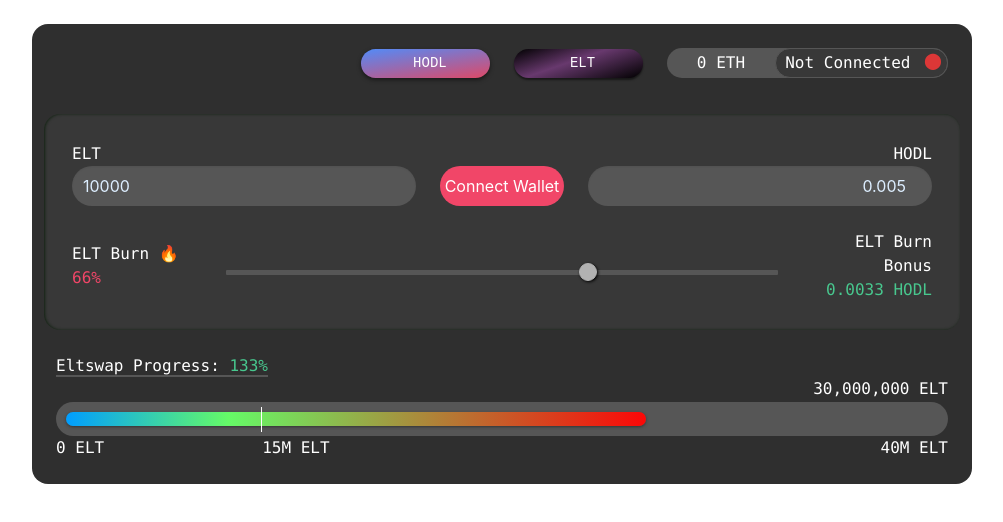
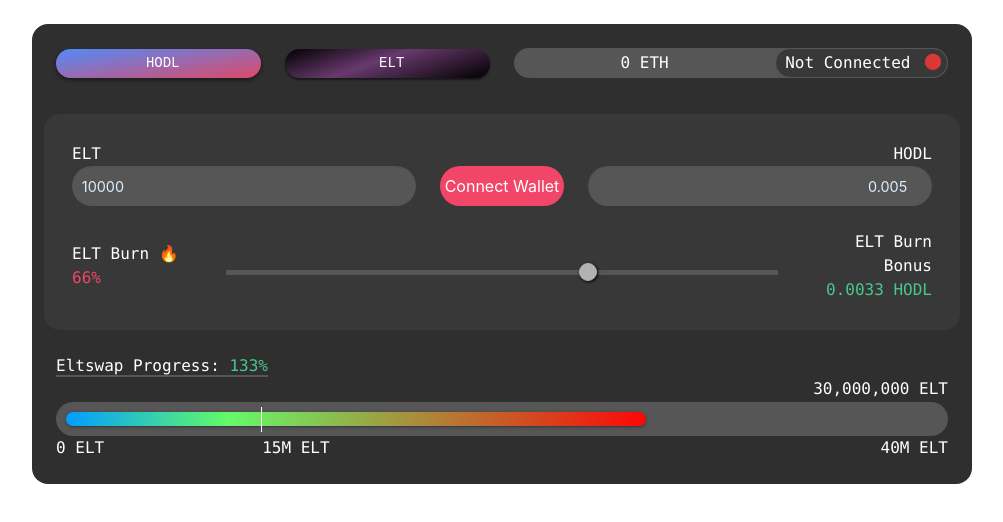
Before and after one commit to vhurryharry/ELTSwap, a Svelte app in the folder web3-svelte/: page / in a window 1280 px wide. Shown: the top 522 px of the page, without its empty margins (138-1141 px from the left). Built offline with nearby package versions, Linux system fonts and the light colour scheme.

Commit message:
Styling details

```diff
--- a/web3-svelte/src/components/ELTSwapWizard.svelte
+++ b/web3-svelte/src/components/ELTSwapWizard.svelte
@@ -106,7 +106,7 @@
   <div
     class="columns is-flex is-2 level is-multiline is-flex-wrap-wrap is-justify-content-end">
     <div
-      class="column is-flex-wrap-nowrap is-12-mobile is-6-tablet is-4-desktop">
+      class="column is-flex-wrap-nowrap is-12-mobile is-6-tablet is-6-desktop">
       <div class="columns is-2 is-flex is-12-mobile">
         <div id="hodlPill" class="column is-6-mobile">
           {#await hodlBalance}
@@ -126,7 +126,7 @@
     </div>
 
     <div
-      class="column is-12-mobile is-6-tablet is-4-desktop is-justify-content-center">
+      class="column is-12-mobile is-6-tablet is-6-desktop is-justify-content-center">
       <div id="ethPill" class=" is-justify-content-center">
         {#await ethBalance}
           <span class="px-1"> ? ETH </span>
@@ -233,13 +233,15 @@
           class="column is-flex is-hidden-tablet is-hidden-desktop i is-flex-direction-column is-12-mobile is-justify-content-end ">
           {#if isConnected === false}
             <button
+              id="connectWalletBtn"
               class="button connect-wallet is-danger is-rounded"
               on:click={enableBrowser}>
               Connect Wallet
             </button>
           {:else}
             <button
-              class="button is-success is-rounded"
+              id="performSwapBtn"
+              class="button is-rounded"
               on:click={console.log('hit')}>
               Swap
             </button>
--- a/web3-svelte/src/styles/main.scss
+++ b/web3-svelte/src/styles/main.scss
@@ -5,6 +5,7 @@
 
 .elt-swap-wizard{
   width: 80%;
+  min-width: 320px;
   background-color: $surfaceDark;
   border-radius: 1rem;
   color: #fff;
@@ -19,9 +20,10 @@
   cursor: not-allowed;
 }
 
-.elt-swap-wizard .card {
+#wizardContent{
   border-radius: 1rem;
-background-color: $surfaceMid;
+  background-color: $surfaceMid;
+  padding: 1rem;
 }
 
 .number-bubble{
@@ -32,6 +34,7 @@
   color: #def;
   -webkit-appearance: none;
   -moz-appearance: textfield;
+  font-size: 0.9rem;
 }
 
 .card{
@@ -108,9 +111,9 @@
   box-shadow: 0 2px 2px 0 rgba(0,0,0,0.50);
 }
 
-#wizardContent{
-  box-shadow: 1px 0 3px #121 inset;
-  border-radius: 1rem;
-  background-color: $surfaceMid;
-  padding: 1rem;
+#performSwapBtn{
+  background-image: linear-gradient(-189deg, #528BF8 0%, #DE4967 50%, #000000 52%, #68396E 72%, #000000 100%);
+  box-shadow: 0 2px 4px 0 rgba(0,0,0,0.50);
+  border: none;
+  color: #fff;
 }
```
